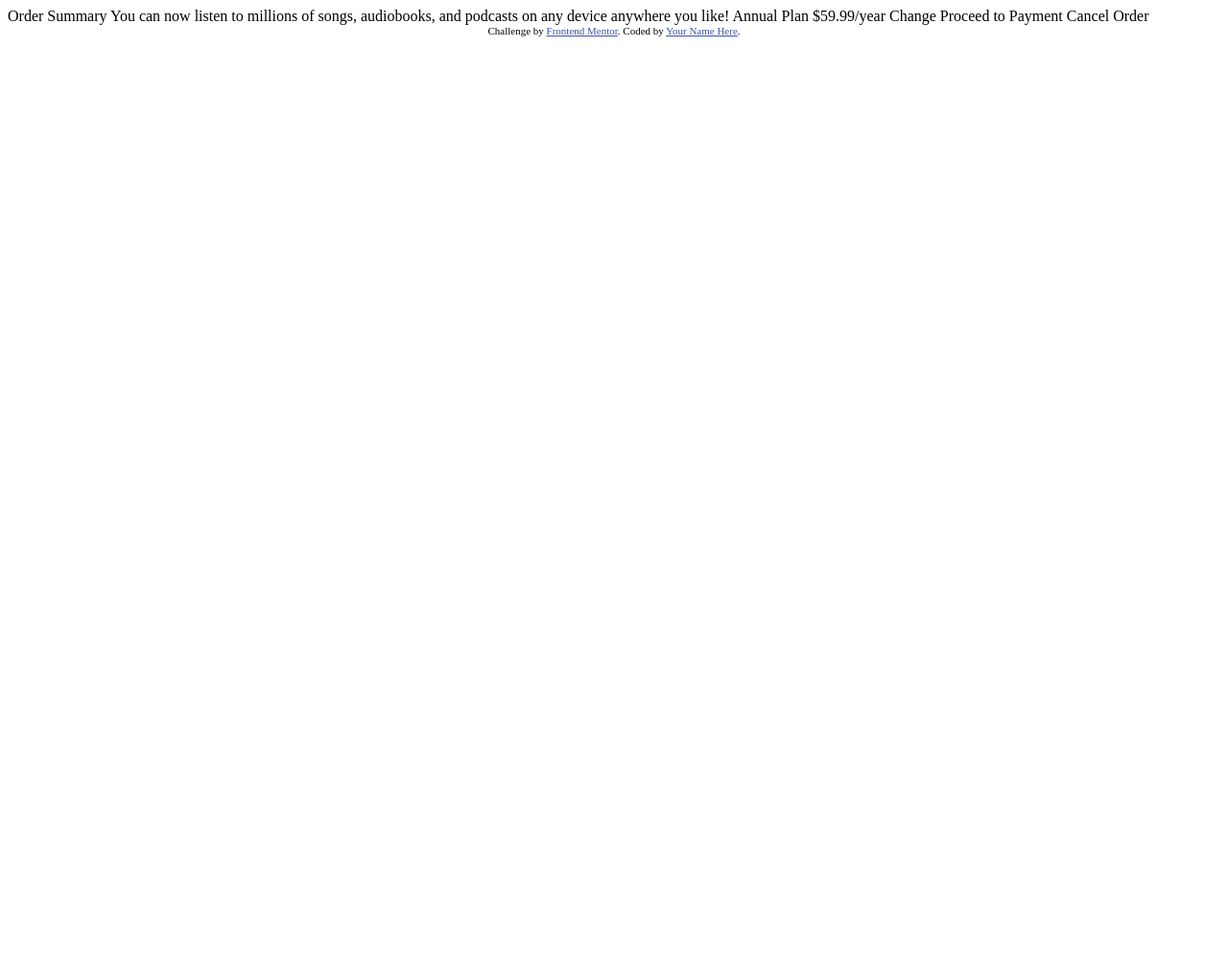
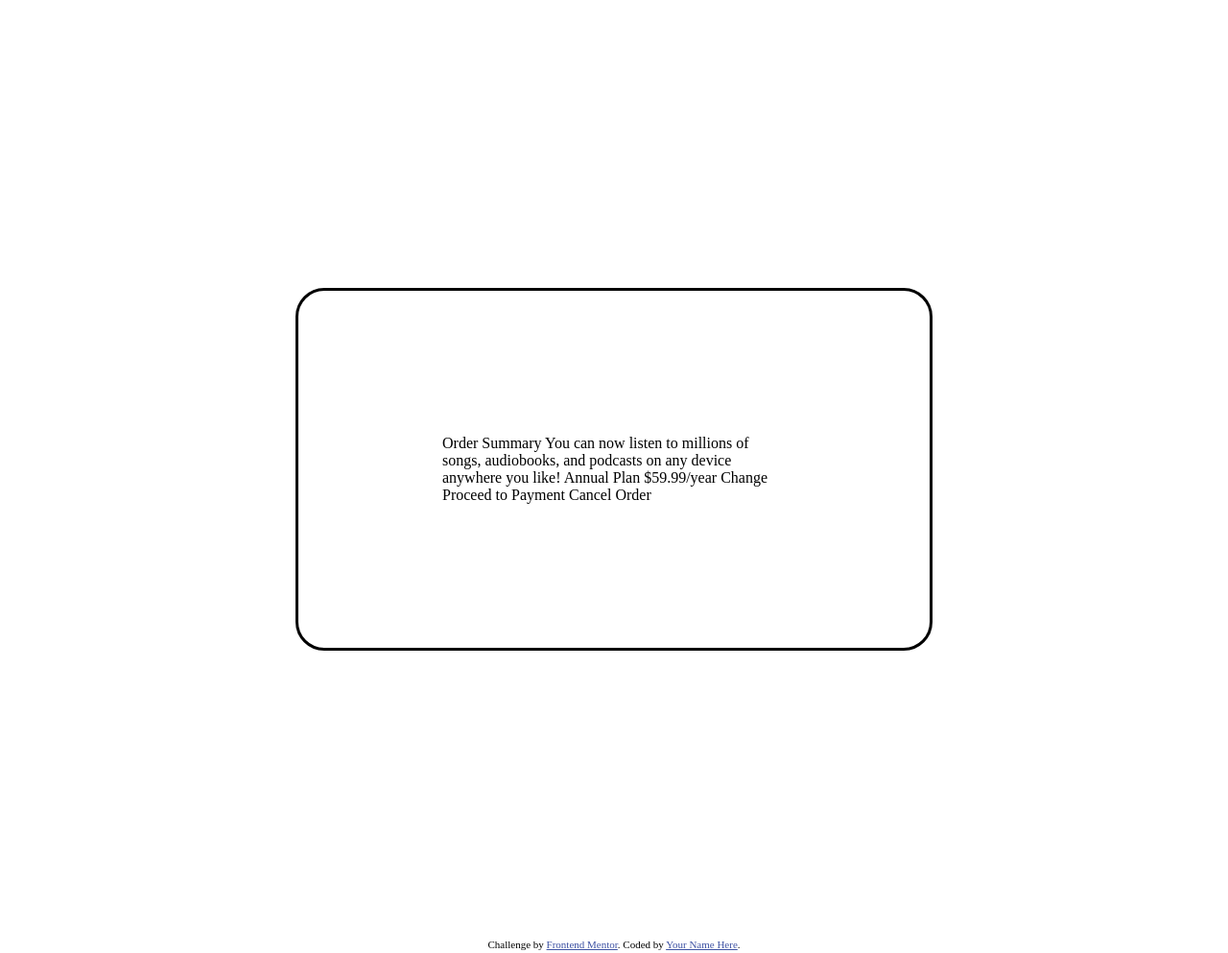
Before and after one commit to rauf97-bit/GRP-1-Order-Summary-Capsone-Project, a plain HTML site: page index.html in a window 1280 px wide. Shown: the whole page at 96% size. Before the commit the page ends 800 px from the top, so only its background shows below. Drawn offline with Linux system fonts and the light colour scheme.

Commit message:
main wrapper commt

```diff
--- a/index.html
+++ b/index.html
@@ -5,6 +5,7 @@
   <meta name="viewport" content="width=device-width, initial-scale=1.0"> <!-- displays site properly based on user's device -->
 
   <link rel="icon" type="image/png" sizes="32x32" href="./images/favicon-32x32.png">
+  <link rel="stylesheet" href="style.css">
 
   <title>Frontend Mentor | Order summary card</title>
 
@@ -15,7 +16,7 @@
   </style>
 </head>
 <body>
-
+<div class="main_wrapper">
       Order Summary
 
       You can now listen to millions of songs, audiobooks, and podcasts on any
@@ -28,7 +29,7 @@
 
       Proceed to Payment
       Cancel Order
-
+</div>
   <div class="attribution">
     Challenge by <a href="https://www.frontendmentor.io?ref=challenge" target="_blank">Frontend Mentor</a>.
     Coded by <a href="#">Your Name Here</a>.
--- /dev/null
+++ b/style.css
@@ -0,0 +1,6 @@
+.main_wrapper{
+    border-style: solid;
+    margin: 300px 300px 300px 300px ;
+    border-radius: 30px;
+    padding: 150px 150px 150px 150px;
+}
```
Lines whose indentation alone changed are shown as unchanged.
